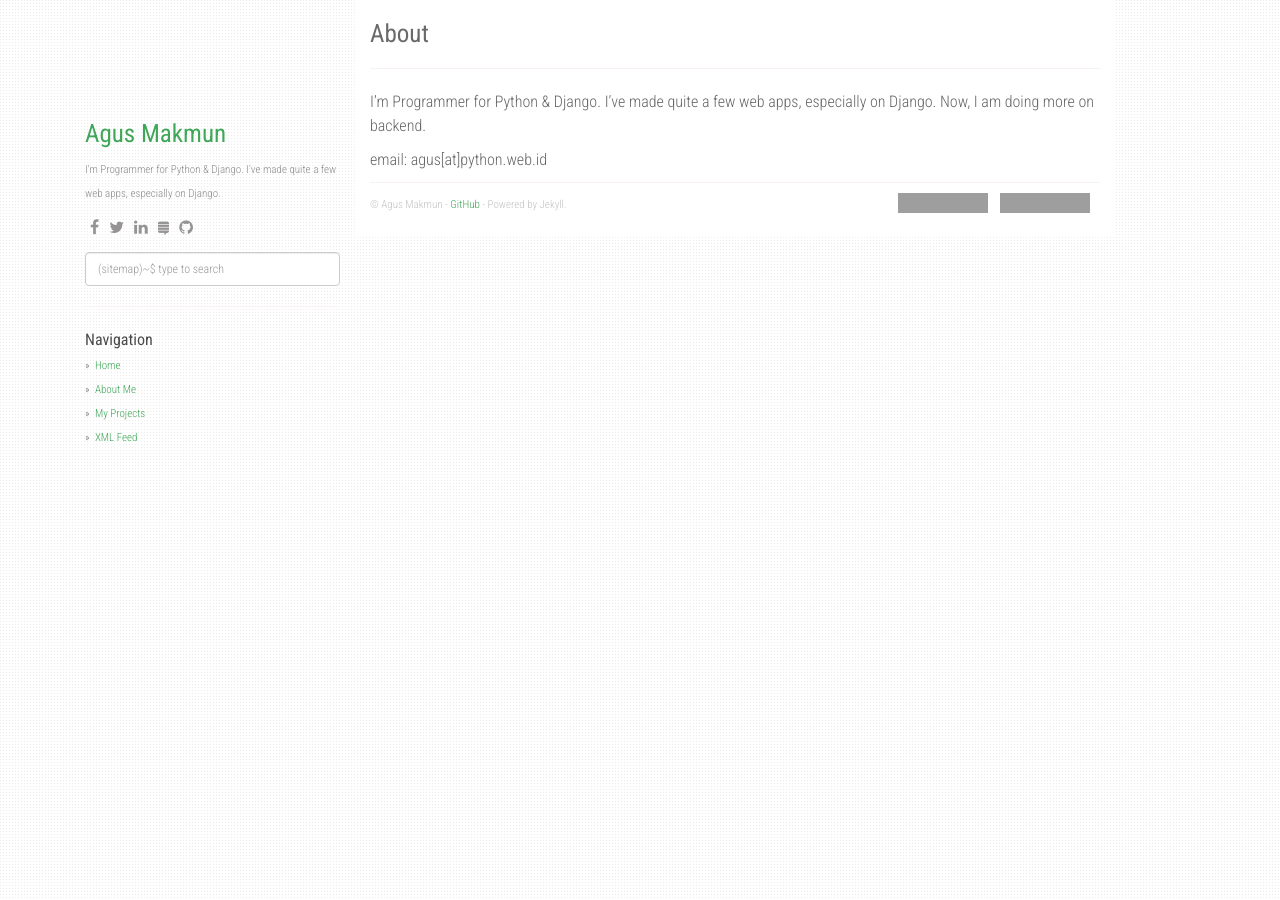
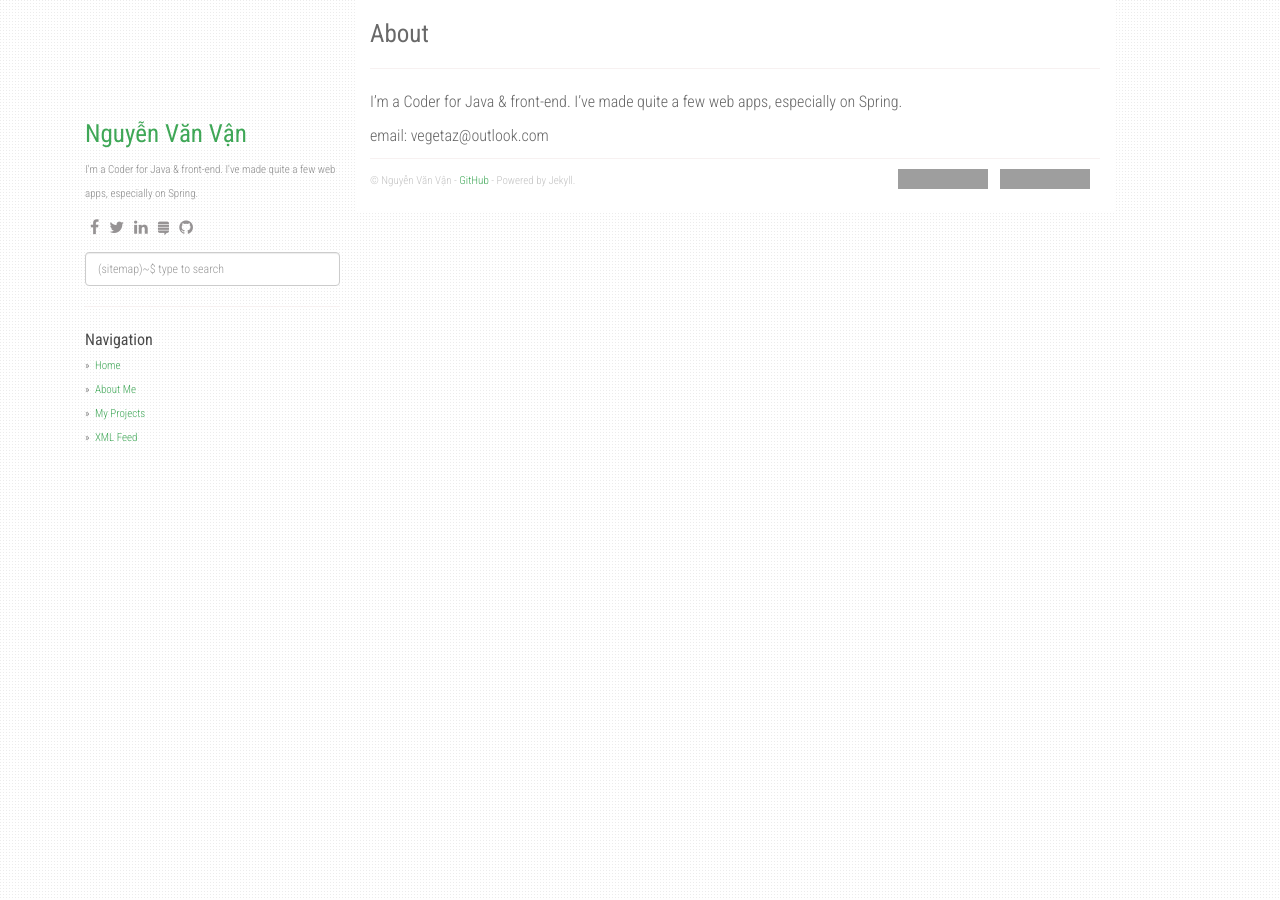
Before and after one commit to vegetaz/vegetaz.github.io, a Jekyll site: the page built from about.md, in a window 1280 px wide. Built offline with Jekyll 4.4.1, drawn with Linux system fonts in a browser that asks for light colours; nearby versions of some CDN libraries; grey boxes are pictures that could not be loaded.

Commit message:
2nd commit

```diff
--- a/_config.yml
+++ b/_config.yml
@@ -1,10 +1,10 @@
-title: Stack Problems
-description: My Personal Stack Problems
-author: Agus Makmun
-github: https://github.com/agusmakmun
-about: I'm Programmer for Python & Django. I've made quite a few web apps, especially on Django.
+title: Vận Già Blog
+description: Những ngăn xếp công nghệ của Vận Già
+author: Nguyễn Văn Vận
+github: https://github.com/vegetaz
+about: I'm a Coder for Java & front-end. I've made quite a few web apps, especially on Spring.
 disqus_shortname: stackproblems
-google_analytics: UA-XXXXXXXX-Y
+google_analytics: G-CTNX87JXNZ
 
 enableTags: true
 tagarray: []
@@ -15,30 +15,30 @@ collections:
     permalink: /project/:path/
 
 social:
-    - icon: fa-facebook
-      link: "#"
-    - icon: fa-twitter
-      link: "#"
-    - icon: fa-linkedin
-      link: "#"
-    - icon: fa-stack-exchange
-      link: "#"
-    - icon: fa-github
-      link: "https://github.com/agusmakmun"
+  - icon: fa-facebook
+    link: "#"
+  - icon: fa-twitter
+    link: "#"
+  - icon: fa-linkedin
+    link: "#"
+  - icon: fa-stack-exchange
+    link: "#"
+  - icon: fa-github
+    link: "https://github.com/vegetaz"
 
 share:
   twitter_username: github.io
   fb_appid: 1749788565247320
 
 urls:
-    - text: About Me
-      url: /about/
-    - text: My Projects
-      url: /projects/
-    - text: XML Feed
-      url: /feed.xml
+  - text: About Me
+    url: /about/
+  - text: My Projects
+    url: /projects/
+  - text: XML Feed
+    url: /feed.xml
 
-url: "https://agusmakmun.github.io"
+url: "https://vegetaz.github.io"
 baseurl: ""
 paginate: 20
 per_page: 20
@@ -53,4 +53,4 @@ compress_html:
   comments: ["<!-- ", " -->"]
   endings: all
   ignore:
-    envs: ['development']
+    envs: ["development"]
--- a/about.md
+++ b/about.md
@@ -4,6 +4,6 @@ title: About
 permalink: /about/
 ---
 
-I'm Programmer for Python & Django. I've made quite a few web apps, especially on Django. Now, I am doing more on backend.
+I'm a Coder for Java & front-end. I've made quite a few web apps, especially on Spring.
 
-email: agus[at]python.web.id
+email: vegetaz@outlook.com
```
